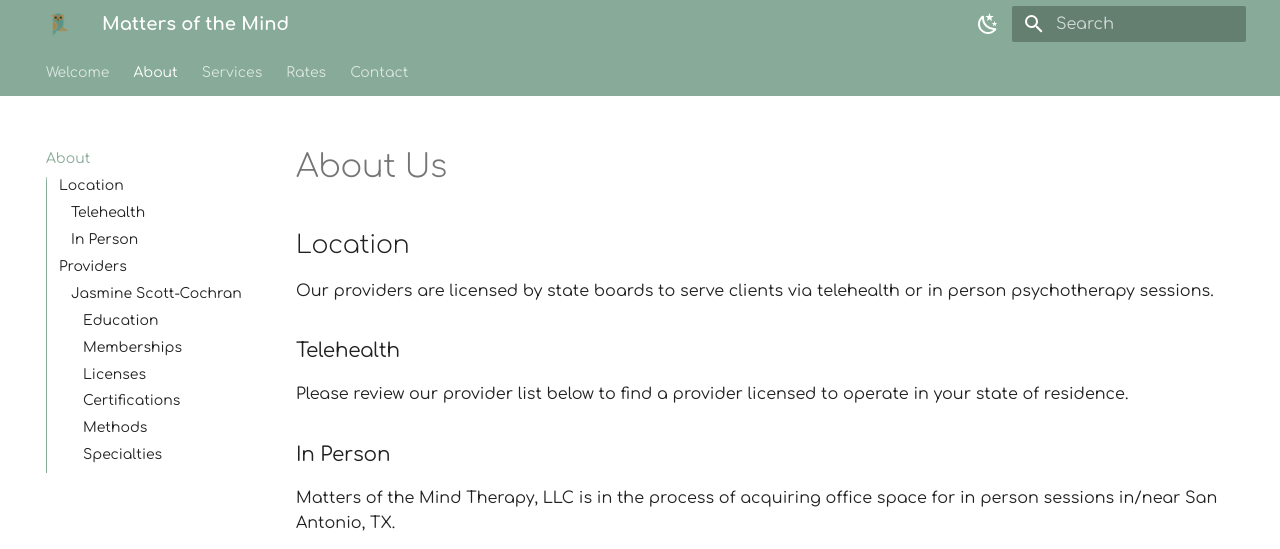
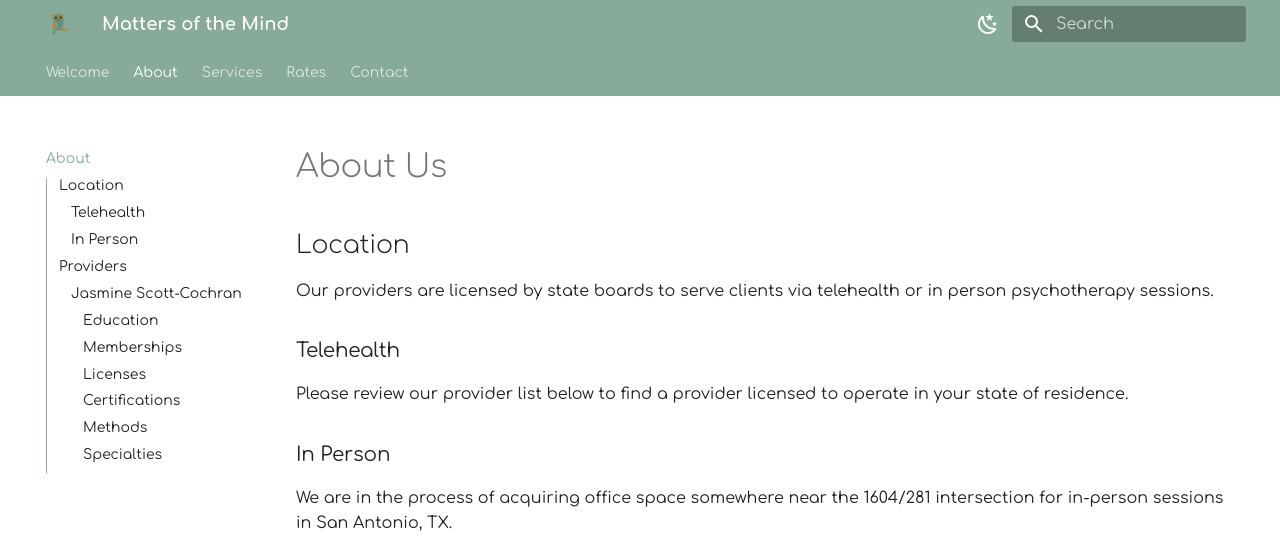
Before and after one commit to motm-therapy/website, an MkDocs documentation site: the page built from docs/about.md, in a window 1280 px wide and 900 px high, cut to the strip 0-549 px from the top of the window. Built offline with MkDocs 1.6.1 and Material for MkDocs 9.7.7, drawn with Linux system fonts in a browser that asks for light colours.

Commit message:
Update about.md

```diff
--- a/docs/about.md
+++ b/docs/about.md
@@ -10,7 +10,7 @@ Please review our provider list below to find a provider licensed to operate in
 
 ### In Person
 
-Matters of the Mind Therapy, LLC is in the process of acquiring office space for in person sessions in/near San Antonio, TX.
+We are in the process of acquiring office space somewhere near the 1604/281 intersection for in-person sessions in San Antonio, TX.
 
 <div class="google-map">
      <iframe src="https://www.google.com/maps/embed?pb=!1m14!1m12!1m3!1d5015.490048048605!2d-98.46441729074392!3d29.605913129890578!2m3!1f0!2f0!3f0!3m2!1i1024!2i768!4f13.1!5e1!3m2!1sen!2sus!4v1684765648317!5m2!1sen!2sus" width="600" height="450" style="border:0;" allowfullscreen="" loading="lazy" referrerpolicy="no-referrer-when-downgrade"></iframe>
```
